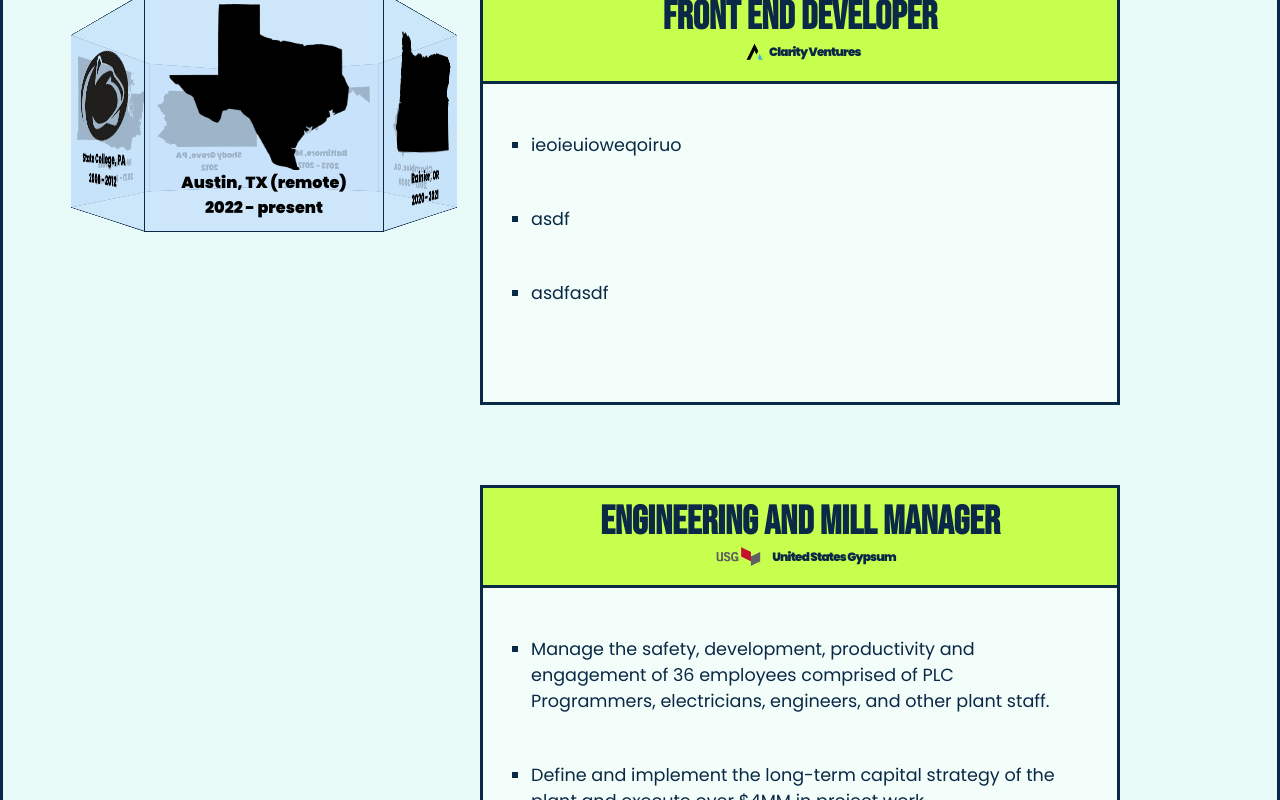
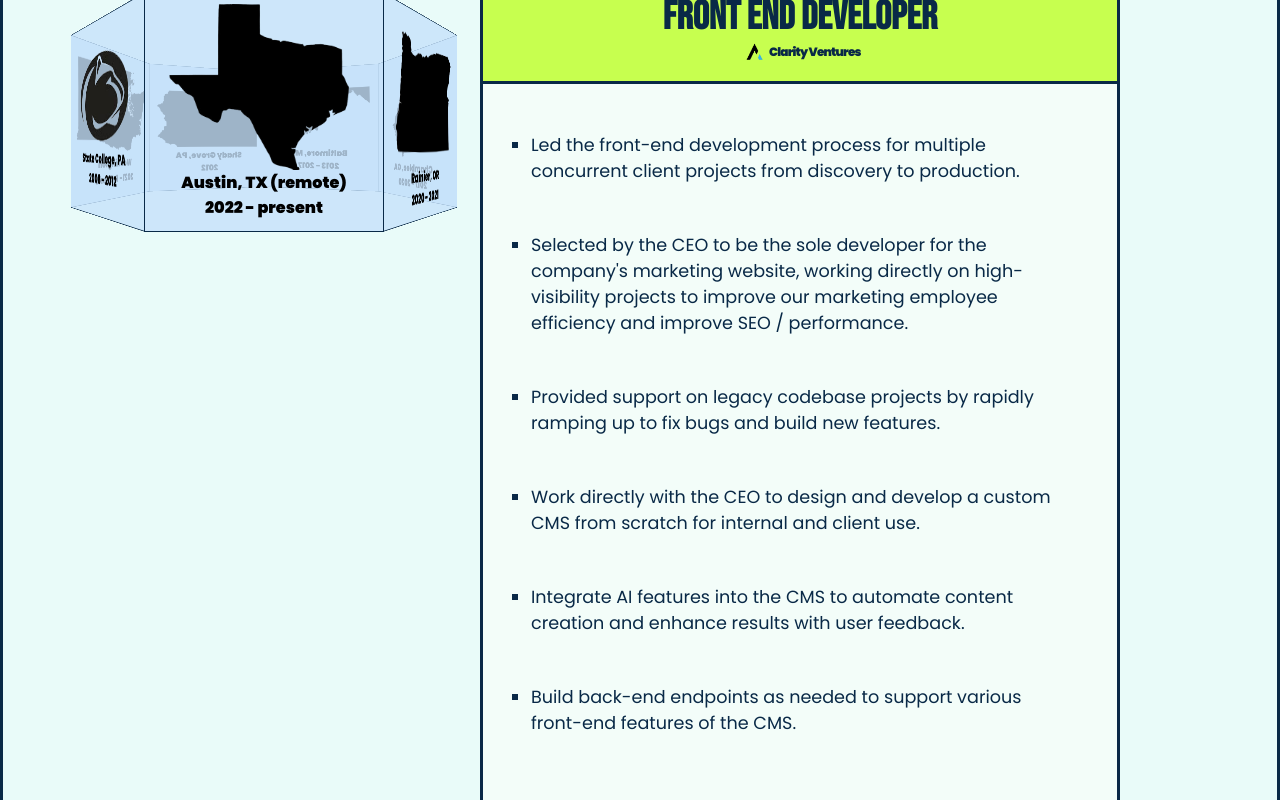
Before and after one commit to a-stepanian/portfolio, a React (Create React App) app: page / in a window 1280 px wide. Shown: the part 2940-3740 px from the top of the page. Built offline with nearby package versions, Linux system fonts and the light colour scheme.

Commit message:
Update job description

```diff
--- a/src/data.js
+++ b/src/data.js
@@ -89,7 +89,14 @@ export const experience = [
     logo: "cv.png",
     title: "Front End Developer",
     date: "2022 - 2024",
-    description: ["ieoieuioweqoiruo", "asdf", "asdfasdf"]
+    description: [
+      "Led the front-end development process for multiple concurrent client projects from discovery to production.",
+      "Selected by the CEO to be the sole developer for the company's marketing website, working directly on high-visibility projects to improve our marketing employee efficiency and improve SEO / performance.",
+      "Provided support on legacy codebase projects by rapidly ramping up to fix bugs and build new features.",
+      "Work directly with the CEO to design and develop a custom CMS from scratch for internal and client use.",
+      "Integrate AI features into the CMS to automate content creation and enhance results with user feedback.",
+      "Build back-end endpoints as needed to support various front-end features of the CMS."
+    ]
   },
   {
     id: "rainier",
```
